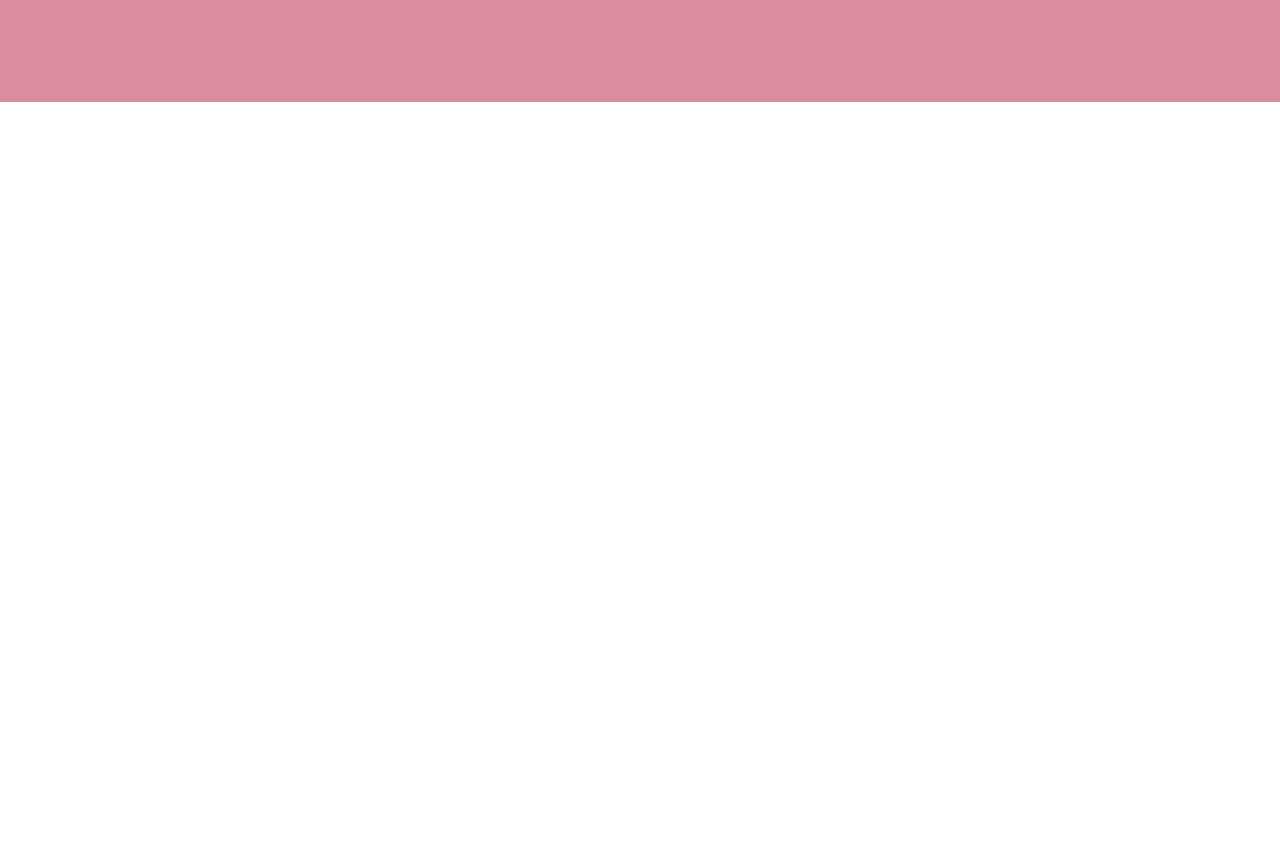
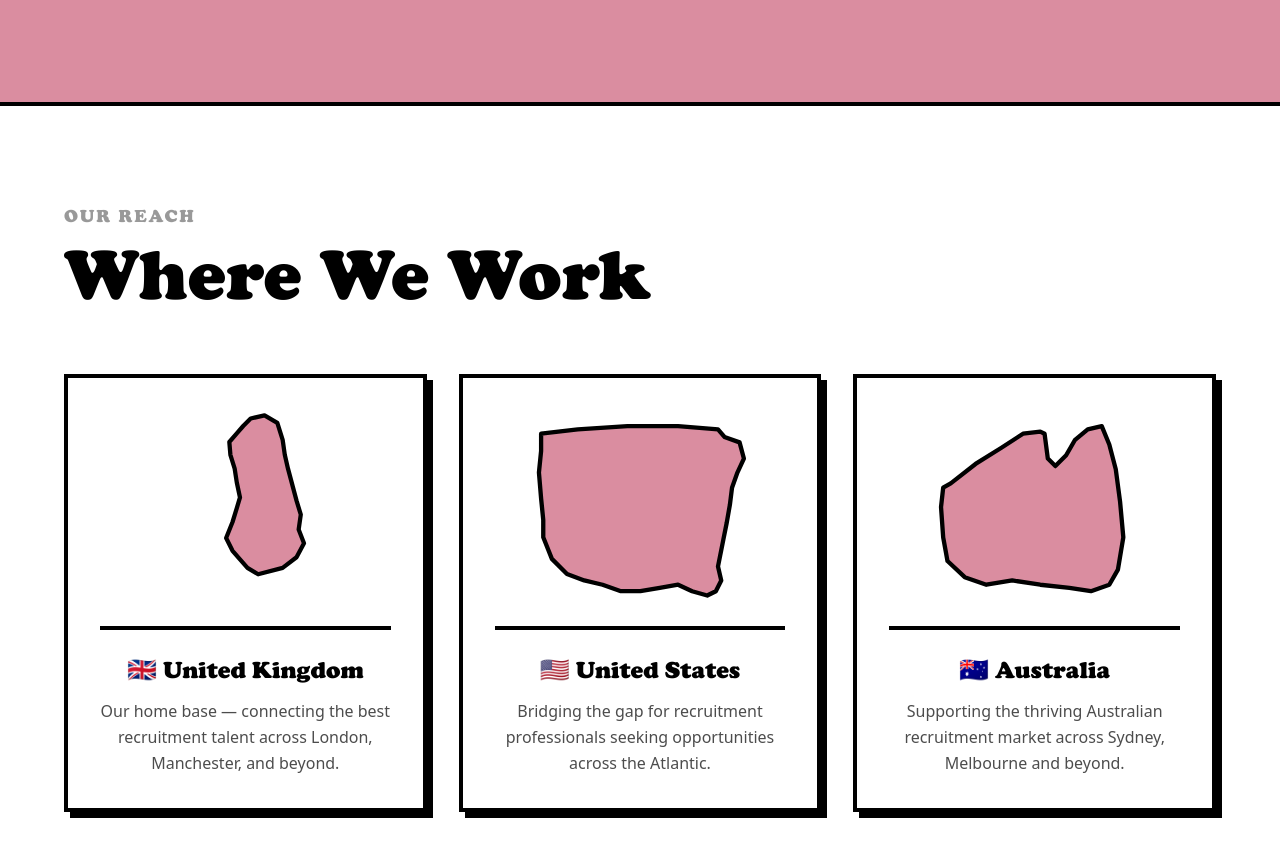
Before and after one commit to CD-Chief/RecSeekers-Website, a Next.js app in the folder frontend/: page /about in a window 1280 px wide. Shown: the part 3392-4248 px from the top of the page. Before the commit the page ends 3494 px from the top, so only its background shows below. Built offline with nearby package versions, Linux system fonts and the light colour scheme.

Commit message:
feat: add WhereWeWorkSection component to showcase global reach on About page

```diff
--- a/frontend/app/about/page.tsx
+++ b/frontend/app/about/page.tsx
@@ -3,6 +3,7 @@ import Link from 'next/link';
 import { Button } from '@/components/ui/Button';
 import { ValuesSection } from '@/components/About/ValuesSection';
 import { TeamSection } from '@/components/About/TeamSection';
+import { WhereWeWorkSection } from '@/components/About/WhereWeWorkSection';
 
 const cooper = localFont({
   src: '../fonts/cooper-black-cdnfonts/coopbl.ttf',
@@ -104,6 +105,7 @@ export default function AboutPage() {
       </section>
       <ValuesSection />
       <TeamSection />
+      <WhereWeWorkSection />
     </main>
   );
 }
--- /dev/null
+++ b/frontend/components/About/WhereWeWorkSection.tsx
@@ -0,0 +1,89 @@
+import localFont from 'next/font/local';
+
+const cooper = localFont({
+  src: '../../app/fonts/cooper-black-cdnfonts/coopbl.ttf',
+  display: 'swap',
+});
+
+const countries = [
+  {
+    name: 'United Kingdom',
+    flag: '🇬🇧',
+    description: 'Our home base — connecting the best recruitment talent across London, Manchester, and beyond.',
+    viewBox: '0 0 120 180',
+    path: 'M78 5 L90 12 L95 28 L97 42 L100 55 L104 70 L108 85 L112 98 L110 112 L115 125 L108 138 L95 148 L72 154 L62 148 L55 140 L48 132 L42 120 L48 105 L52 92 L55 82 L52 68 L50 55 L46 42 L45 30 L52 22 L58 15 L65 8 Z',
+  },
+  {
+    name: 'United States',
+    flag: '🇺🇸',
+    description: 'Bridging the gap for recruitment professionals seeking opportunities across the Atlantic.',
+    viewBox: '0 0 200 178',
+    path: 'M8 22 L42 18 L88 15 L135 15 L172 18 L178 25 L192 30 L196 45 L190 58 L185 72 L183 88 L180 105 L177 120 L174 135 L172 145 L175 158 L170 168 L162 172 L148 168 L135 162 L118 165 L100 168 L82 168 L65 162 L48 158 L32 152 L18 138 L10 118 L10 102 L8 82 L6 58 L8 38 Z',
+  },
+  {
+    name: 'Australia',
+    flag: '🇦🇺',
+    description: 'Supporting the thriving Australian recruitment market across Sydney, Melbourne and beyond.',
+    viewBox: '0 0 205 178',
+    path: 'M25 68 L48 50 L72 35 L92 22 L108 20 L112 22 L115 45 L122 52 L132 42 L140 28 L152 18 L165 15 L172 32 L178 55 L182 85 L185 118 L180 148 L172 162 L155 168 L135 165 L108 162 L82 158 L58 162 L38 155 L22 140 L18 118 L16 90 L18 72 Z',
+  },
+];
+
+export function WhereWeWorkSection() {
+  return (
+    <section className="relative z-10 bg-white border-t-4 border-black py-24 px-8">
+      <div className="max-w-6xl mx-auto">
+
+        <div className="mb-16">
+          <p className={`${cooper.className} text-lg text-black/40 uppercase tracking-widest mb-2`}>
+            Our reach
+          </p>
+          <h2 className={`${cooper.className} text-6xl md:text-7xl text-black`}>
+            Where We Work
+          </h2>
+        </div>
+
+        <div className="grid grid-cols-1 md:grid-cols-3 gap-8">
+          {countries.map((country) => (
+            <div
+              key={country.name}
+              className="group flex flex-col items-center p-8 border-4 border-black shadow-[6px_6px_0px_0px_rgba(0,0,0,1)] hover:translate-x-1.5 hover:translate-y-1.5 hover:shadow-none transition-all duration-150 bg-white cursor-default"
+            >
+              {/* SVG country outline */}
+              <div className="flex items-center justify-center w-full h-48 mb-6">
+                <svg
+                  viewBox={country.viewBox}
+                  className="w-full h-full"
+                  xmlns="http://www.w3.org/2000/svg"
+                  preserveAspectRatio="xMidYMid meet"
+                >
+                  <path
+                    d={country.path}
+                    className="fill-primary"
+                    stroke="black"
+                    strokeWidth="4"
+                    strokeLinejoin="round"
+                  />
+                </svg>
+              </div>
+
+              {/* Divider */}
+              <div className="w-full border-t-4 border-black mb-6" />
+
+              {/* Text */}
+              <div className="text-center">
+                <h3 className={`${cooper.className} text-2xl text-black mb-3`}>
+                  {country.flag} {country.name}
+                </h3>
+                <p className="text-base text-black/70 leading-relaxed">
+                  {country.description}
+                </p>
+              </div>
+            </div>
+          ))}
+        </div>
+
+      </div>
+    </section>
+  );
+}
```
